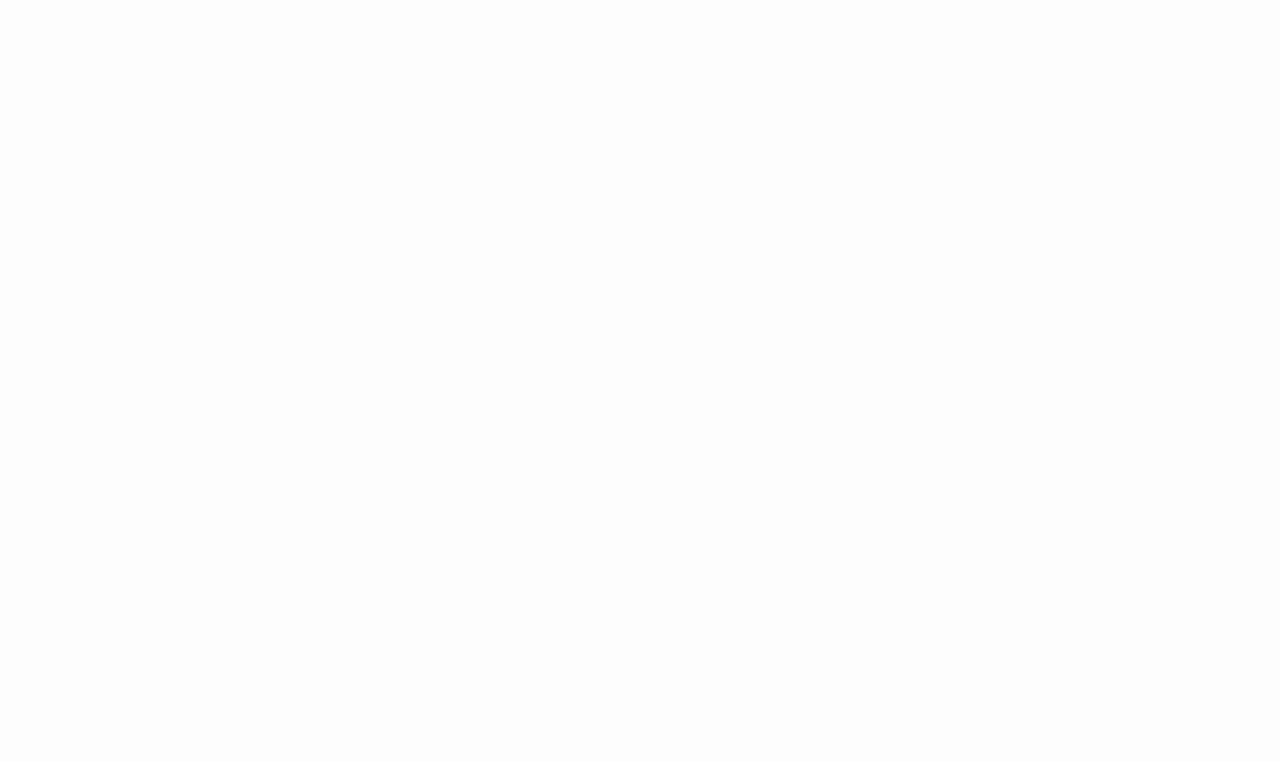
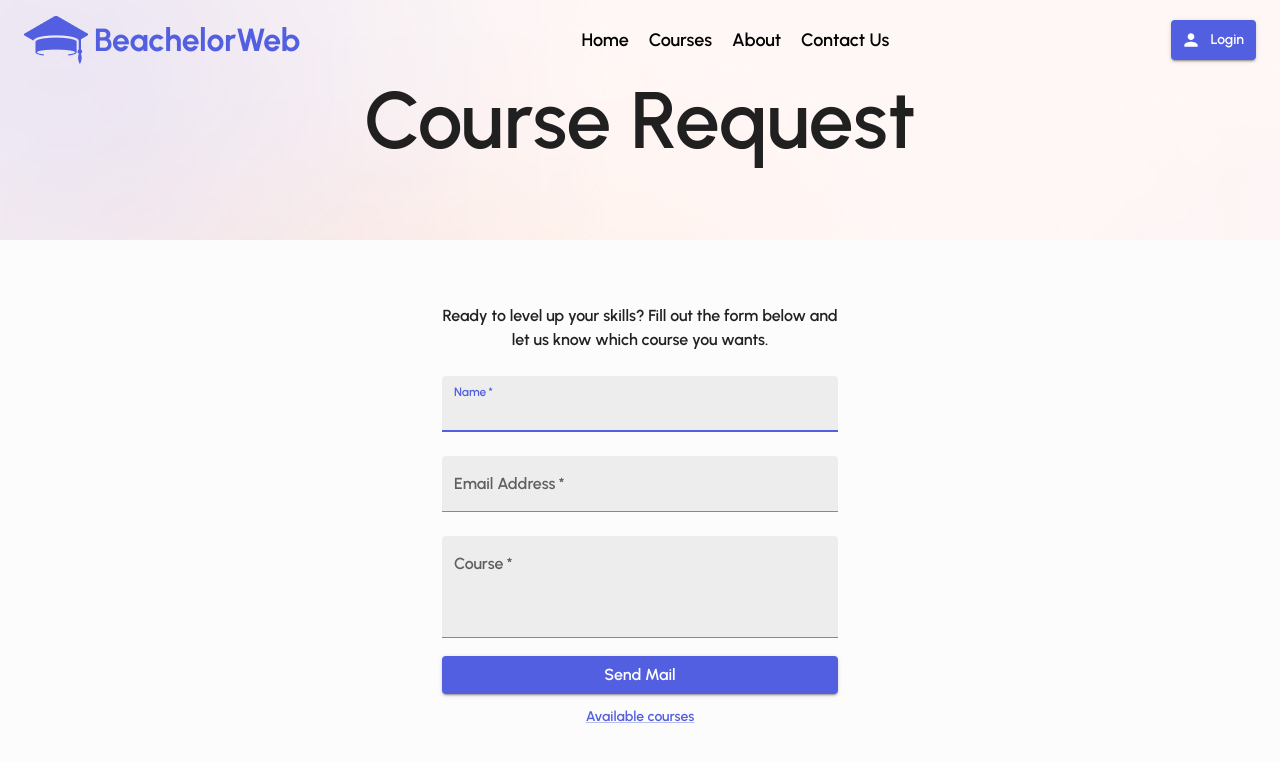
Before and after one commit to sn247776/bachelorsweb-fe, a React (Create React App) app: page /courserequest in a window 1280 px wide. Before the commit this address had no page. Shown: the top 762 px of the page. Built offline with nearby package versions, Linux system fonts and the light colour scheme.

Commit message:
work on new pages

```diff
--- a/src/App.js
+++ b/src/App.js
@@ -8,6 +8,8 @@ import Login from './pages/auth/Login';
 import SignUp from './pages/auth/SignUp';
 import Forgot from './pages/auth/Forgot'
 import ResetPassword from './pages/auth/ResetPassword';
+import Contact from './pages/Contact';
+import RequestCourse from './pages/RequestCourse';
 
 
 function App() {
@@ -24,6 +26,8 @@ function App() {
       <Route path="/signup" element={<SignUp/>} />
       <Route path="/forgot" element={<Forgot/>} />
       <Route path="/resetpassword" element={<ResetPassword/>} />
+      <Route path="/contact" element={<Contact/>} />
+      <Route path="/courserequest" element={<RequestCourse/>} />
       </Routes>
     </Router>
     </ThemeProvider>
--- a/src/index.css
+++ b/src/index.css
@@ -44,6 +44,6 @@ body{
     }
 
  ::-webkit-scrollbar {
-      height: 8px;
+      height: 10px;
       width: 10px;
     }
--- /dev/null
+++ b/src/pages/Contact.jsx
@@ -0,0 +1,108 @@
+import React from 'react';
+import Avatar from '@mui/material/Avatar';
+import Button from '@mui/material/Button';
+import CssBaseline from '@mui/material/CssBaseline';
+import TextField from '@mui/material/TextField';
+import Link from '@mui/material/Link';
+import Box from '@mui/material/Box';
+import LockOutlinedIcon from '@mui/icons-material/LockOutlined';
+import Container from '@mui/material/Container';
+import UniversalHero from '../components/Layout/UniversalHero';
+
+
+export default function Contact() {
+  const handleSubmit = (event) => {
+    event.preventDefault();
+    const data = new FormData(event.currentTarget);
+    console.log({
+      email: data.get('email'),
+      name: data.get('name'),
+    });
+  };
+
+  return (
+    <Box >
+        <UniversalHero title="Contact Us"/>
+      <Container component="main" maxWidth="xs">
+        <CssBaseline />
+        <Box
+          sx={{
+            marginTop: 8,
+            display: 'flex',
+            flexDirection: 'column',
+            alignItems: 'center',
+          }}
+        >
+          <Box textAlign={"center"}>
+          <p>
+          We're just a click away! Reach out to us and let's start a conversation that will make a difference.
+          </p>
+          </Box>
+          <Box component="form" onSubmit={handleSubmit} noValidate sx={{ mt: 1 }}>
+          <TextField
+                margin="normal"
+                required
+                fullWidth
+                id="name"
+                label="Name"
+                name="name"
+                autoComplete="name"
+                autoFocus
+                color='secondary'
+                variant="filled"
+              />
+          <TextField
+                margin="normal"
+                required
+                fullWidth
+                id="email"
+                label="Email Address"
+                name="email"
+                autoComplete="email"
+
+                color='secondary'
+                variant="filled"
+              />
+
+<TextField
+                margin="normal"
+                required
+                fullWidth
+                id="message"
+                label="Message"
+                name="message"
+                autoComplete="message"
+                multiline
+                rows={3}
+
+                color='secondary'
+                variant="filled"
+              />
+
+            <Button
+              type="submit"
+              fullWidth
+              variant="contained"
+              color='secondary'
+              sx={{
+                  fontWeight: 600,
+                  fontSize: "16px",
+                  padding: "5px 0",
+                  margin: "10px 0",
+                  textTransform: "none",
+                }}
+            >
+              Send Mail
+            </Button>
+            <Box textAlign="center">
+            <Link href="#" variant="body2" color="secondary">
+            Request a course
+                </Link>
+            </Box>
+
+          </Box>
+        </Box>
+      </Container>
+    </Box>
+  );
+}
--- a/src/pages/Courses.jsx
+++ b/src/pages/Courses.jsx
@@ -1,46 +1,62 @@
-import { Box,Button,Typography, useTheme } from "@mui/material";
-import React, { useEffect, useState } from 'react';
+import { Box, Button, Typography, useTheme } from "@mui/material";
+import React, { useEffect, useState } from "react";
 import UniversalHero from "../components/Layout/UniversalHero";
 import { tokens } from "../theme";
 import "./page.css";
 import CoursesCard from "../components/CoursesCard";
-import Footer from "../components/Layout/Footer"
+import Footer from "../components/Layout/Footer";
 
 function Courses() {
   const theme = useTheme();
   const colors = tokens(theme.palette.mode);
-  const [category, setCategory] = useState('');
+  const [isHovered, setIsHovered] = useState(false);
+
+  const handleMouseEnter = () => {
+    setIsHovered(true);
+  };
+
+  const handleMouseLeave = () => {
+    setIsHovered(false);
+  };
+  const [category, setCategory] = useState("");
   const categories = [
-    'Web development',
-    'Artificial Intellegence',
-    'Data Structure & Algorithm',
-    'App Development',
-    'Data Science',
-    'Game Development',
+    "Web development",
+    "Artificial Intellegence",
+    "Data Structure & Algorithm",
+    "App Development",
+    "Data Science",
+    "Game Development",
   ];
   const inputStyle = {
     border: "2px solid",
     color: colors.link[500],
     borderColor: colors.link[500],
-    '::placeholder':{color: 'red'},
+    "::placeholder": { color: "red" },
   };
   return (
     <Box>
       <UniversalHero title="Our Courses" />
 
-
       <Box display={"flex"} justifyContent={"center"}>
-      <Box width={"50vw"} className="scroll-container">
-      <Box className="scroll-content" >
+        <Box height={"150px"}>
+          <Box
+            className={`scrollable-div ${isHovered ? "hovered" : ""}`}
+            onMouseEnter={handleMouseEnter}
+            onMouseLeave={handleMouseLeave}
+          >
             {categories.map((item, index) => (
-          <Button key={index} onClick={() => setCategory(item)}    variant="contained"
+              <Button
+                key={index}
+                onClick={() => setCategory(item)}
+                variant="contained"
                 color="secondary"
                 sx={{
                   fontWeight: 600,
 
                   margin: "0 10px",
                   textTransform: "none",
-          }}>
+                }}
+              >
                 {item}
               </Button>
             ))}
@@ -53,16 +69,16 @@ function Courses() {
       </Box>
 
       <Box px={5} className="course-grid">
-        <CoursesCard/>
-        <CoursesCard/>
-        <CoursesCard/>
-        <CoursesCard/>
-        <CoursesCard/>
-        <CoursesCard/>
-        <CoursesCard/>
-        <CoursesCard/>
+        <CoursesCard />
+        <CoursesCard />
+        <CoursesCard />
+        <CoursesCard />
+        <CoursesCard />
+        <CoursesCard />
+        <CoursesCard />
+        <CoursesCard />
       </Box>
-      <Footer/>
+      <Footer />
     </Box>
   );
 }
--- /dev/null
+++ b/src/pages/RequestCourse.jsx
@@ -0,0 +1,112 @@
+import React from "react";
+import Avatar from "@mui/material/Avatar";
+import Button from "@mui/material/Button";
+import CssBaseline from "@mui/material/CssBaseline";
+import TextField from "@mui/material/TextField";
+import Link from "@mui/material/Link";
+import Box from "@mui/material/Box";
+import Container from "@mui/material/Container";
+import UniversalHero from "../components/Layout/UniversalHero";
+
+export default function RequestCourse() {
+  const handleSubmit = (event) => {
+    event.preventDefault();
+    const data = new FormData(event.currentTarget);
+    console.log({
+      email: data.get("email"),
+      name: data.get("name"),
+    });
+  };
+
+  return (
+    <Box>
+      <UniversalHero title="Course Request" />
+      <Container component="main" maxWidth="xs">
+        <CssBaseline />
+        <Box
+          sx={{
+            marginTop: 8,
+            display: "flex",
+            flexDirection: "column",
+            alignItems: "center",
+          }}
+        >
+          <Box textAlign={"center"}>
+            <p>
+              Ready to level up your skills? Fill out the form below and let us
+              know which course you wants.
+            </p>
+          </Box>
+          <Box
+            component="form"
+            onSubmit={handleSubmit}
+            noValidate
+            sx={{ mt: 1 }}
+          >
+            <TextField
+              margin="normal"
+              required
+              fullWidth
+              id="name"
+              label="Name"
+              name="name"
+              autoComplete="name"
+              autoFocus
+              color="secondary"
+              variant="filled"
+            />
+            <TextField
+              margin="normal"
+              required
+              fullWidth
+              id="email"
+              label="Email Address"
+              name="email"
+              autoComplete="email"
+
+              color="secondary"
+              variant="filled"
+            />
+
+            <TextField
+              margin="normal"
+              required
+              fullWidth
+              id="course"
+              label="Course"
+              name="course"
+              autoComplete="course"
+              placeholder="Explain the course"
+              multiline
+              rows={3}
+
+              color="secondary"
+              variant="filled"
+            />
+
+            <Button
+              type="submit"
+              fullWidth
+              variant="contained"
+              color="secondary"
+              sx={{
+                fontWeight: 600,
+                fontSize: "16px",
+                padding: "5px 0",
+                margin: "10px 0",
+                textTransform: "none",
+              }}
+            >
+              Send Mail
+            </Button>
+            <Box textAlign="center">
+              <Link href="#" variant="body2" color="secondary">
+                Available courses
+              </Link>
+            </Box>
+          </Box>
+        </Box>
+      </Container>
+    </Box>
+  );
+}
--- a/src/pages/auth/SignUp.jsx
+++ b/src/pages/auth/SignUp.jsx
@@ -80,7 +80,7 @@ export default function SignUp() {
                   label="Email Address"
                   name="email"
                   autoComplete="email"
-                  autoFocus
+
                   color="secondary"
                   variant="filled"
                 />
--- a/src/pages/page.css
+++ b/src/pages/page.css
@@ -1,16 +1,19 @@
-.scroll-container {
-    overflow-x: scroll;
+.scrollable-div {
+    width: 50vw;
+    overflow-x: hidden;
+    overflow-y: auto;
+    padding: 20px;
+    margin: 20px 0;
+    border-radius: 4px;
+    transition: 1s;
     white-space: nowrap;
-    padding: 10px;
-    width: 100%;
-    margin: 50px 0;
+
   }
 
-  .scroll-content {
-    display: inline-block;
-    width: auto;
-    white-space: nowrap;
+  .scrollable-div.hovered {
+    overflow-x: auto;
   }
+
 
 .course-search{
     display: flex;
```
Also changed, not shown: src/components/components.css (line endings or trailing spaces). Lines whose indentation alone changed are shown as unchanged.
